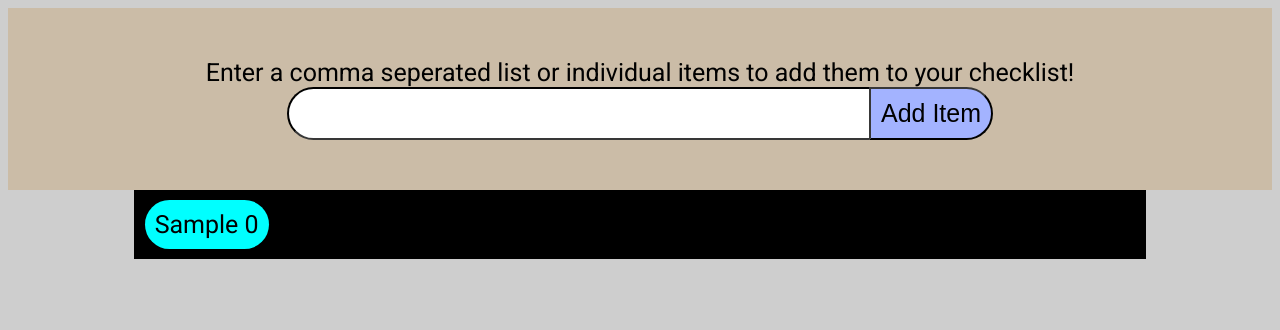
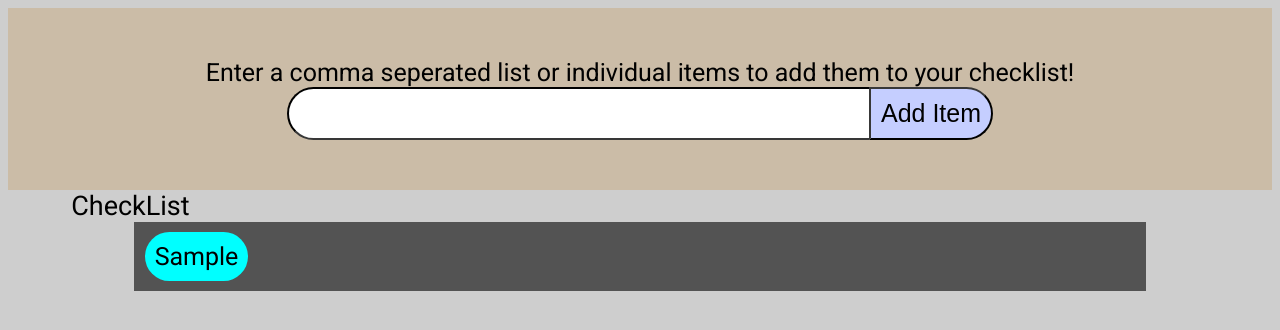
Before and after one commit to VeyGudTek/CheckList, a React (Vite) app: page / in a window 1280 px wide. Both pictures are taken after typing "Sample" into the empty fields and a click on the input "Add Item". Shown: the top 330 px of the page. Built offline with nearby package versions, Linux system fonts and the light colour scheme.

Commit message:
Move items back and forth onClick

```diff
--- a/src/CheckList.jsx
+++ b/src/CheckList.jsx
@@ -8,19 +8,34 @@ function CheckList() {
     const [checkList, setCheckList] = useState([])
     const [doneList, setDoneList] = useState([])
 
-
     const handleSubmit = (e, text) => {
         e.preventDefault()
         checkList.push(text)
         setCheckList(checkList.slice())
     }
 
+    const moveItem = (item, items) => {
+        items.splice(items.indexOf(item), 1)
+        console.log(item, items)
+        if (items == checkList){
+            doneList.push(item)
+            console.log("check")
+        }
+        else{
+            checkList.push(item)
+            console.log("done")
+        }
+        setCheckList(checkList.slice())
+        setDoneList(doneList.slice())
+        console.log(doneList, checkList)
+    }
+
     return (
         <div>
             <Input handleSubmit={handleSubmit} fontSize={fontSize}/>
 
-            {checkList.length != 0 && <Items items={checkList} startID={0} fontSize={fontSize}/>}
-
+            {checkList.length != 0 && <Items items={checkList} moveItem={moveItem} startID={0} label={"CheckList"} fontSize={fontSize}/>}
+            {doneList.length != 0 && <Items items={doneList} moveItem={moveItem} startID={checkList.length} label={"Completed"} fontSize={fontSize}/>}
         </div>
     )
 }
--- a/src/CheckListStyle.css
+++ b/src/CheckListStyle.css
@@ -25,14 +25,26 @@ input[type=text]:focus{
 }
 
 input[type=submit] {
-    background-color: rgb(163, 179, 255);
+    background-color: rgb(197, 206, 255);
     padding: 10px;
     border-color: rgb(56, 56, 56);
     border-radius: 0px 50px 50px 0px;
 }
 
+input[type=submit]:hover {
+    background-color: rgb(146, 159, 223);
+}
+
 input[type=submit]:active {
-    background-color: rgb(99, 113, 182);
+    background-color: rgb(75, 89, 161);
+}
+
+.list-container{
+    margin-bottom: 50px;
+}
+
+.label{
+    margin-left: 5%;
 }
 
 .items{
@@ -40,7 +52,7 @@ input[type=submit]:active {
     margin: auto;
     display: flexbox;
     flex-flow: wrap;
-    background-color: black;
+    background-color: rgb(83, 83, 83);
 }
 
 .item{
@@ -52,3 +64,7 @@ input[type=submit]:active {
     padding: 1%;
     border-radius: 50px;
 }
+
+.item:hover{
+    background-color: rgb(0, 193, 193);
+}
--- a/src/Items.jsx
+++ b/src/Items.jsx
@@ -1,18 +1,21 @@
-function Items({items, startID, fontSize}){
-    console.log(items)
+function Items({items, startID, fontSize, moveItem, label}){
     var count = startID
     const list = items.map(function(item, count){
         return (
-            <div className="item" key={count}>
-                    {item} {count}
+            <div className="item" key={count} onClick={() => moveItem(item, items)}>
+                    {item}
             </div>
         )
     })
 
     return (
-        <div className="items" style={{fontSize: fontSize}}>
-            {list}
+        <div className="list-container">
+            <span className="label" style={{fontSize: fontSize+2}}>{label}</span>
+            <div className="items" style={{fontSize: fontSize}}>
+                {list}
+            </div>
         </div>
+
     )
 }
 
```
